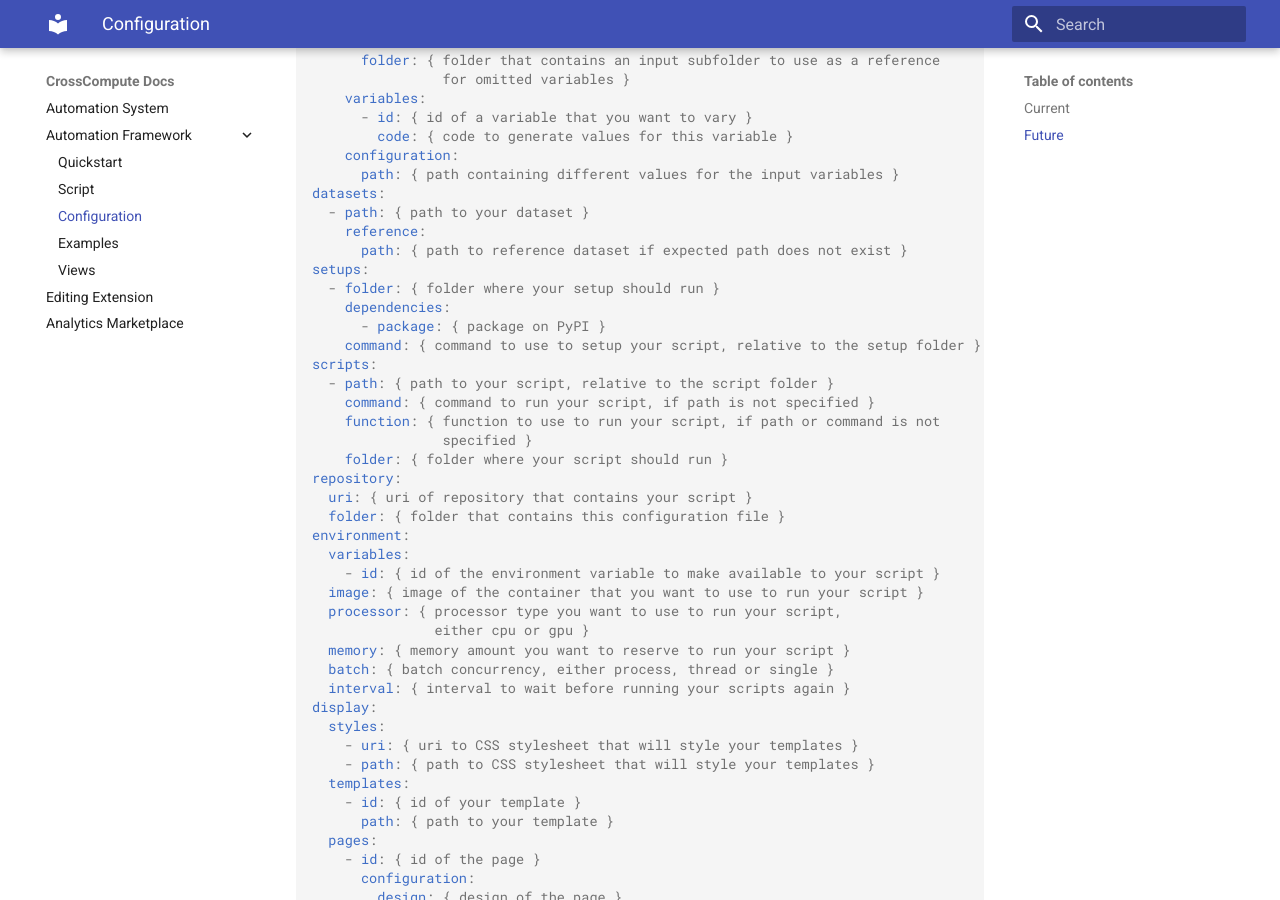
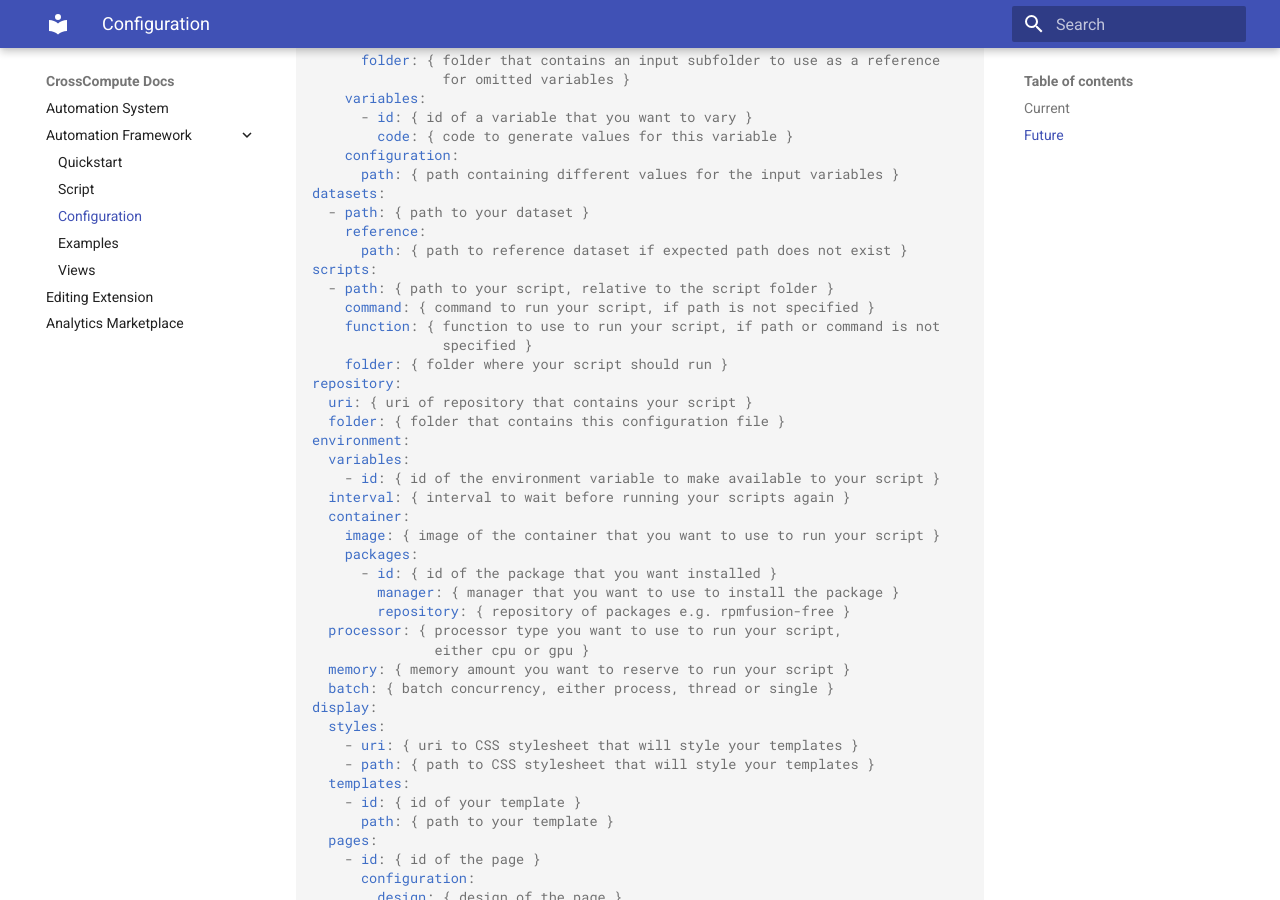
Before and after one commit to crosscompute/crosscompute-docs, an MkDocs documentation site: the page built from docs/automation-framework/configuration.md, in a window 1280 px wide and 900 px high, scrolled down 6579 px. Built offline with MkDocs 1.6.1 and Material for MkDocs 9.7.7, drawn with Linux system fonts in a browser that asks for light colours.

Commit message:
Save container notes

```diff
--- a/docs/automation-framework/configuration.md
+++ b/docs/automation-framework/configuration.md
@@ -345,11 +345,6 @@ datasets:
   - path: { path to your dataset }
     reference:
       path: { path to reference dataset if expected path does not exist }
-setups:
-  - folder: { folder where your setup should run }
-    dependencies:
-      - package: { package on PyPI }
-    command: { command to use to setup your script, relative to the setup folder }
 scripts:
   - path: { path to your script, relative to the script folder }
     command: { command to run your script, if path is not specified }
@@ -362,12 +357,17 @@ repository:
 environment:
   variables:
     - id: { id of the environment variable to make available to your script }
-  image: { image of the container that you want to use to run your script }
+  interval: { interval to wait before running your scripts again }
+  container:
+    image: { image of the container that you want to use to run your script }
+    packages:
+      - id: { id of the package that you want installed }
+        manager: { manager that you want to use to install the package }
+        repository: { repository of packages e.g. rpmfusion-free }
   processor: { processor type you want to use to run your script,
                either cpu or gpu }
   memory: { memory amount you want to reserve to run your script }
   batch: { batch concurrency, either process, thread or single }
-  interval: { interval to wait before running your scripts again }
 display:
   styles:
     - uri: { uri to CSS stylesheet that will style your templates }
```
